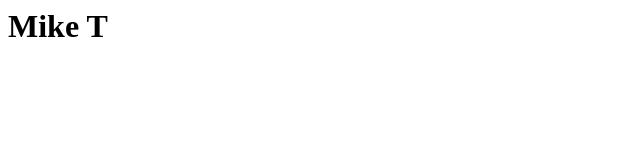
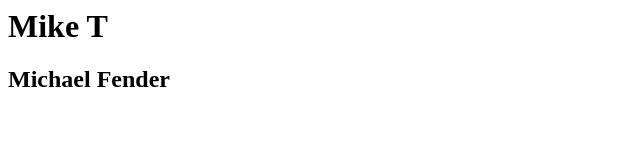
Before and after one commit to miketolcer/collab, a plain HTML site: page index.html in a window 1280 px wide. Shown: the whole page, without its empty margins (0-640 px from the left). Drawn offline with Linux system fonts and the light colour scheme.

Commit message:
added my name

```diff
--- a/index.html
+++ b/index.html
@@ -1 +1,2 @@
 <H1>Mike T</H1>
+<H2>Michael Fender</H2>
```
